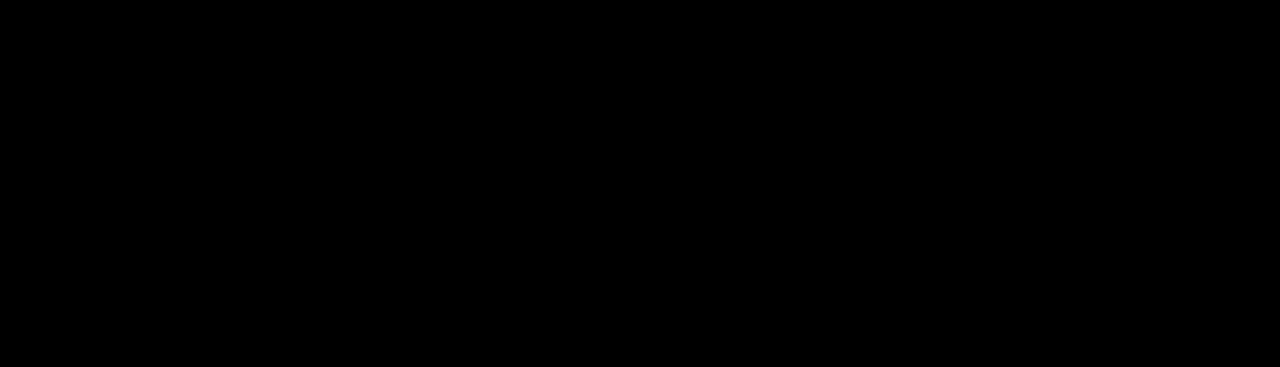
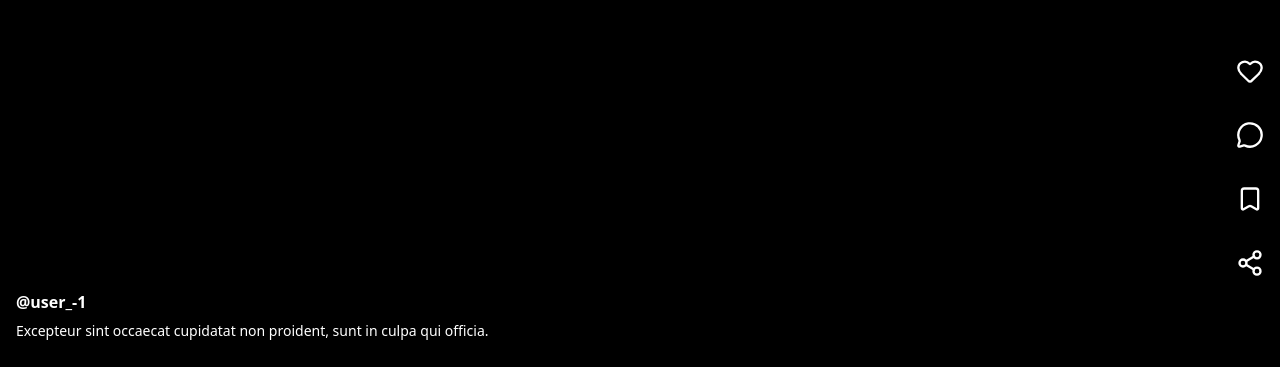
Before and after one commit to isabelringing1/doomscroller, a React (Vite) app: page / in a window 1280 px wide. Shown: the part 433-800 px from the top of the page. Built offline with nearby package versions, Linux system fonts and the light colour scheme.

Commit message:
add scrollable pages

```diff
--- a/package.json
+++ b/package.json
@@ -11,6 +11,7 @@
   },
   "dependencies": {
     "@reduxjs/toolkit": "^2.12.0",
+    "lucide-react": "^1.17.0",
     "react": "^19.2.6",
     "react-dom": "^19.2.6",
     "react-redux": "^9.3.0"
--- a/src/App.jsx
+++ b/src/App.jsx
@@ -1,3 +1,43 @@
+import { useEffect, useLayoutEffect, useRef } from 'react'
+import { useDispatch, useSelector } from 'react-redux'
+import Page from './Page.jsx'
+import { next, prev } from './store.js'
+
 export default function App() {
-  return null
+  const currentIndex = useSelector((s) => s.feed.currentIndex)
+  const dispatch = useDispatch()
+  const containerRef = useRef(null)
+  const ignoreScrollRef = useRef(false)
+
+  useLayoutEffect(() => {
+    const el = containerRef.current
+    if (!el) return
+    ignoreScrollRef.current = true
+    el.scrollTop = el.clientHeight
+  }, [currentIndex])
+
+  useEffect(() => {
+    const el = containerRef.current
+    if (!el) return
+    const onScrollEnd = () => {
+      if (ignoreScrollRef.current) {
+        ignoreScrollRef.current = false
+        return
+      }
+      const h = el.clientHeight
+      const page = Math.round(el.scrollTop / h)
+      if (page === 0) dispatch(prev())
+      else if (page === 2) dispatch(next())
+    }
+    el.addEventListener('scrollend', onScrollEnd)
+    return () => el.removeEventListener('scrollend', onScrollEnd)
+  }, [dispatch])
+
+  return (
+    <div ref={containerRef} className="feed">
+      <Page index={currentIndex - 1} />
+      <Page index={currentIndex} />
+      <Page index={currentIndex + 1} />
+    </div>
+  )
 }
--- /dev/null
+++ b/src/Page.jsx
@@ -0,0 +1,9 @@
+import PageMenu from './PageMenu.jsx'
+
+export default function Page({ index }) {
+  return (
+    <div className="page">
+      <PageMenu index={index} />
+    </div>
+  )
+}
--- /dev/null
+++ b/src/PageMenu.jsx
@@ -0,0 +1,30 @@
+import { Bookmark, Heart, MessageCircle, Share2 } from 'lucide-react'
+
+const CAPTIONS = [
+  'Lorem ipsum dolor sit amet, consectetur adipiscing elit.',
+  'Sed do eiusmod tempor incididunt ut labore et dolore magna aliqua.',
+  'Ut enim ad minim veniam, quis nostrud exercitation ullamco laboris.',
+  'Duis aute irure dolor in reprehenderit in voluptate velit esse.',
+  'Excepteur sint occaecat cupidatat non proident, sunt in culpa qui officia.',
+]
+
+export default function PageMenu({ index }) {
+  const captionIdx = ((index % CAPTIONS.length) + CAPTIONS.length) % CAPTIONS.length
+  const name = `@user_${index}`
+  const caption = CAPTIONS[captionIdx]
+
+  return (
+    <>
+      <div className="page-info">
+        <div className="page-name">{name}</div>
+        <div className="page-caption">{caption}</div>
+      </div>
+      <div className="page-actions">
+        <button type="button" aria-label="Like"><Heart size={28} /></button>
+        <button type="button" aria-label="Comment"><MessageCircle size={28} /></button>
+        <button type="button" aria-label="Save"><Bookmark size={28} /></button>
+        <button type="button" aria-label="Share"><Share2 size={28} /></button>
+      </div>
+    </>
+  )
+}
--- a/src/index.css
+++ b/src/index.css
@@ -2,4 +2,61 @@
   margin: 0;
   height: 100%;
   background: #000;
+  color: #fff;
+  font-family: system-ui, -apple-system, 'Segoe UI', sans-serif;
 }
+
+.feed {
+  height: 100vh;
+  overflow-y: scroll;
+  scroll-snap-type: y mandatory;
+  scrollbar-width: none;
+  overscroll-behavior: contain;
+}
+.feed::-webkit-scrollbar { display: none; }
+
+.page {
+  position: relative;
+  height: 100vh;
+  scroll-snap-align: start;
+  scroll-snap-stop: always;
+  background: #000;
+}
+
+.page-info {
+  position: absolute;
+  left: 16px;
+  bottom: 24px;
+  max-width: calc(100% - 96px);
+  pointer-events: none;
+}
+.page-name {
+  font-weight: 600;
+  font-size: 16px;
+  margin-bottom: 8px;
+}
+.page-caption {
+  font-size: 14px;
+  line-height: 1.4;
+}
+
+.page-actions {
+  position: absolute;
+  right: 1dvh;
+  bottom: 10dvh;
+  display: flex;
+  flex-direction: column;
+  gap: 20px;
+}
+
+.page-actions button {
+  background: transparent;
+  border: none;
+  color: #fff;
+  padding: 8px;
+  cursor: pointer;
+  display: flex;
+  align-items: center;
+  justify-content: center;
+}
+.page-actions button:active { transform: scale(0.92); }
--- a/src/store.js
+++ b/src/store.js
@@ -1,5 +1,16 @@
-import { configureStore } from '@reduxjs/toolkit'
+import { configureStore, createSlice } from '@reduxjs/toolkit'
+
+const feedSlice = createSlice({
+  name: 'feed',
+  initialState: { currentIndex: 0 },
+  reducers: {
+    next: (s) => { s.currentIndex += 1 },
+    prev: (s) => { s.currentIndex -= 1 },
+  },
+})
+
+export const { next, prev } = feedSlice.actions
 
 export const store = configureStore({
-  reducer: {},
+  reducer: { feed: feedSlice.reducer },
 })
```
Also changed, not shown: 1 other file (tests, documents, lock files or other folders).
